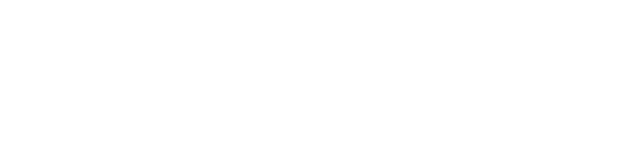
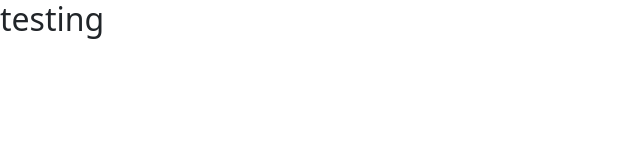
Before and after one commit to Vagyasri/HTML-CSS-template, a website: page index.html in a window 1280 px wide. Shown: the whole page, without its empty margins (0-640 px from the left). Drawn offline with nearby package versions, Linux system fonts and the light colour scheme.

Commit message:
Fix webhint/html error

```diff
--- a/index.html
+++ b/index.html
@@ -20,12 +20,13 @@
       integrity="sha384-eOJMYsd53ii+scO/bJGFsiCZc+5NDVN2yr8+0RDqr0Ql0h+rP48ckxlpbzKgwra6"
       crossorigin="anonymous"
     />
-    <title></title>
+    <title>Template</title>
   </head>
   <body>
       <header>
       </header>
       <section>
+        <h2>testing</h2>
       </section>
       <footer>
       </footer>
```
